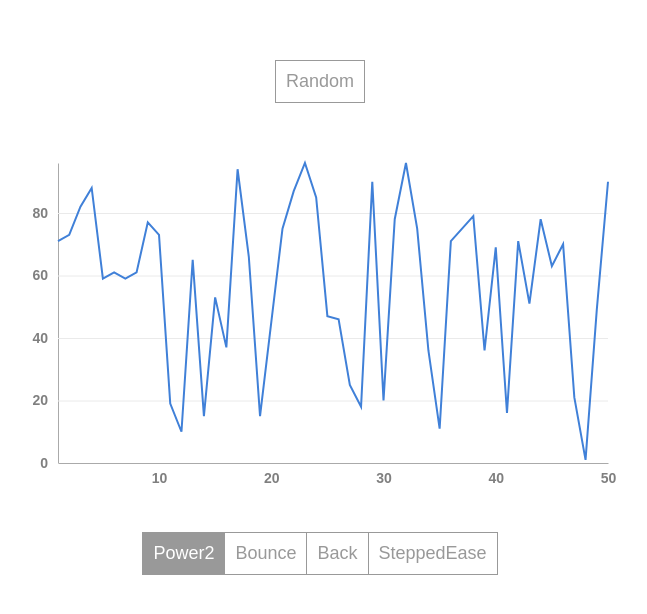
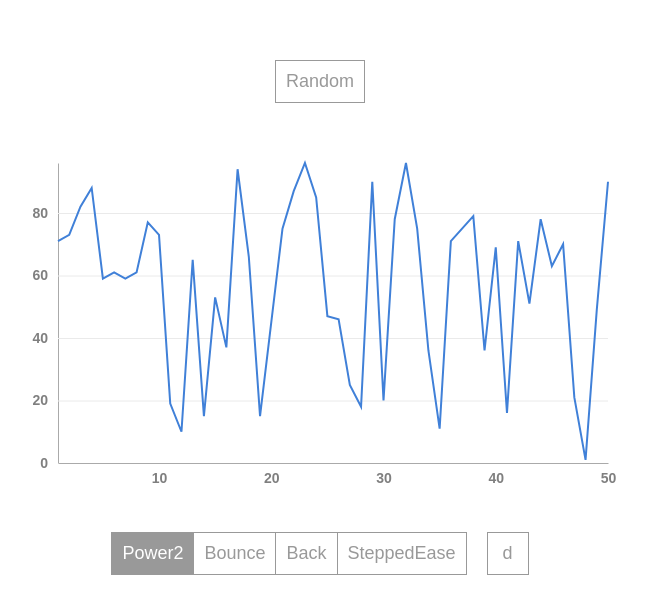
Before and after one commit to hogesuke/vue-d3-demo, a Vue app: page /#/ in a window 1280 px wide. Shown: the top 614 px of the page, without its empty margins (320-967 px from the left). Built offline with nearby package versions, Linux system fonts and the light colour scheme.

Commit message:
d属性を表示できるように修正

```diff
--- a/src/components/ActivityGraph.vue
+++ b/src/components/ActivityGraph.vue
@@ -17,7 +17,8 @@
         :dataset="dataset"
         :xScale="xScale"
         :yScale="yScale"
-        :ease="ease" />
+        :ease="ease"
+        @change-path="handleChangePath"/>
       <tool-tip
         :width="width"
         :height="height"
@@ -27,13 +28,28 @@
         :yScale="yScale"
         :dataset="datasets[0].data"/> <!-- TODO 複数のデータセットに対応するか否か -->
     </svg>
+    <textarea
+      v-if="showDescription"
+      v-model="pathDescription"
+      :style="{ height: svgHeight + 'px' }"
+      class="path-description">
+    </textarea>
+    <div class="button-container">
       <div class="ease-items">
         <button
           v-for="(item, key) in easeItems"
           :key="key"
           :class="{ isActive: ease === item }"
+          class="ease-button"
           @click="onEaseItemClick(item)">
           {{ key }}
+        </button>
+      </div>
+      <button
+        @click="showDescription = !showDescription"
+        :class="{ isActive: showDescription }"
+        class="d-button">
+        d
       </button>
     </div>
   </div>
@@ -74,6 +90,8 @@ export default {
         SteppedEase: SteppedEase.config(5),
       },
       ease: null,
+      pathDescription: null,
+      showDescription: false,
     };
   },
   computed: {
@@ -128,6 +146,9 @@ export default {
     onEaseItemClick (item) {
       this.ease = item;
     },
+    handleChangePath (pathDescription) {
+      this.pathDescription = pathDescription;
+    },
   },
 };
 </script>
@@ -136,7 +157,19 @@ export default {
   .graph-container {
     margin: 50px auto;
   }
-  .ease-items {
+  .path-description {
+    box-sizing: border-box;
+    width: 600px;
+    padding: 10px;
+    resize: none;
+    outline: none;
+    font-size: 12px;
+    line-height: 1.2em;
+    color: #666;
+  }
+  .button-container {
+    display: flex;
+    justify-content: center;
     margin-top: 40px;
 
     button {
@@ -152,13 +185,20 @@ export default {
         color: #fff;
       }
 
-      &:not(:last-child) {
-        border-right: none;
-      }
-
       &:hover {
         cursor: pointer;
       }
     }
+
+    .ease-items {
+      button:not(:last-child) {
+        border-right: none;
+      }
+    }
+
+    .d-button {
+      margin-left: 20px;
+      padding: 10px 15px;
+    }
   }
 </style>
--- a/src/components/GraphPath.vue
+++ b/src/components/GraphPath.vue
@@ -57,11 +57,18 @@ export default {
       TweenLite.to(
         this.$data,
         1,
-        { description: this.generateDescription(detaset), ease: this.ease }
+        {
+          description: this.generateDescription(detaset),
+          ease: this.ease,
+          onUpdate: this.handleUpdate,
+        }
       );
     },
-    generateDescription: function () {
+    generateDescription () {
       return this.line(this.dataset.data);
+    },
+    handleUpdate () {
+      this.$emit('change-path', this.description);
     },
   },
 };
```
Lines whose indentation alone changed are shown as unchanged.
